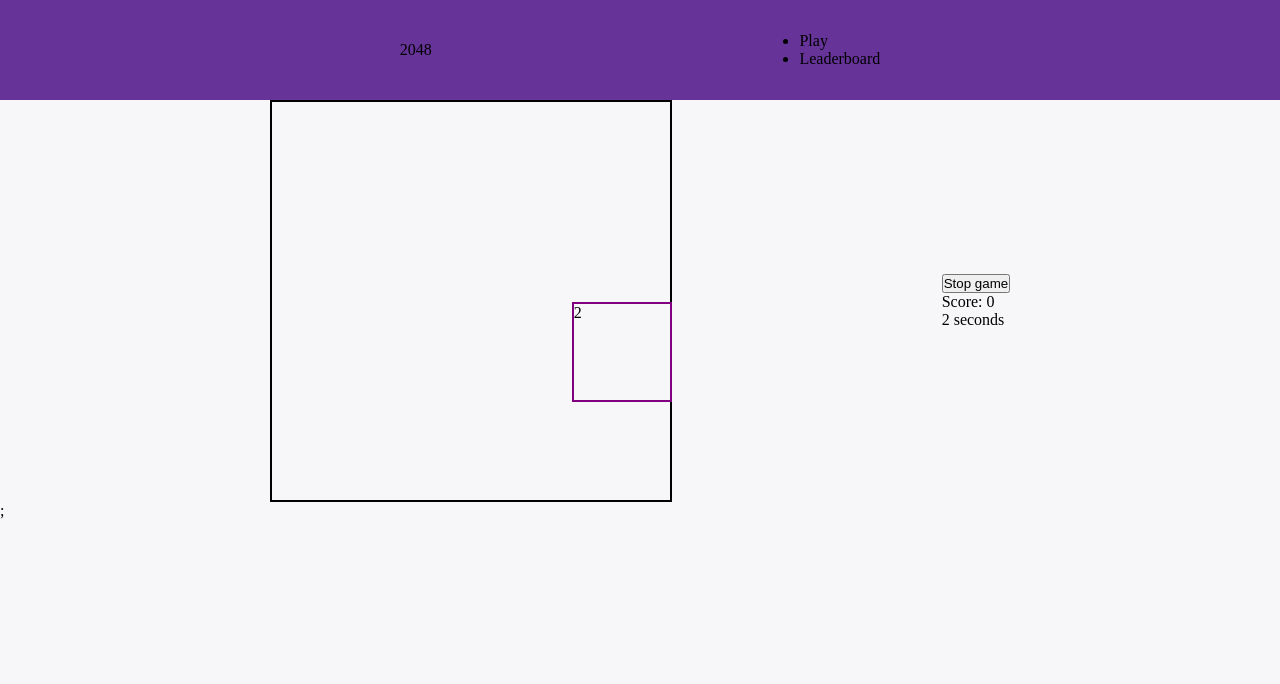
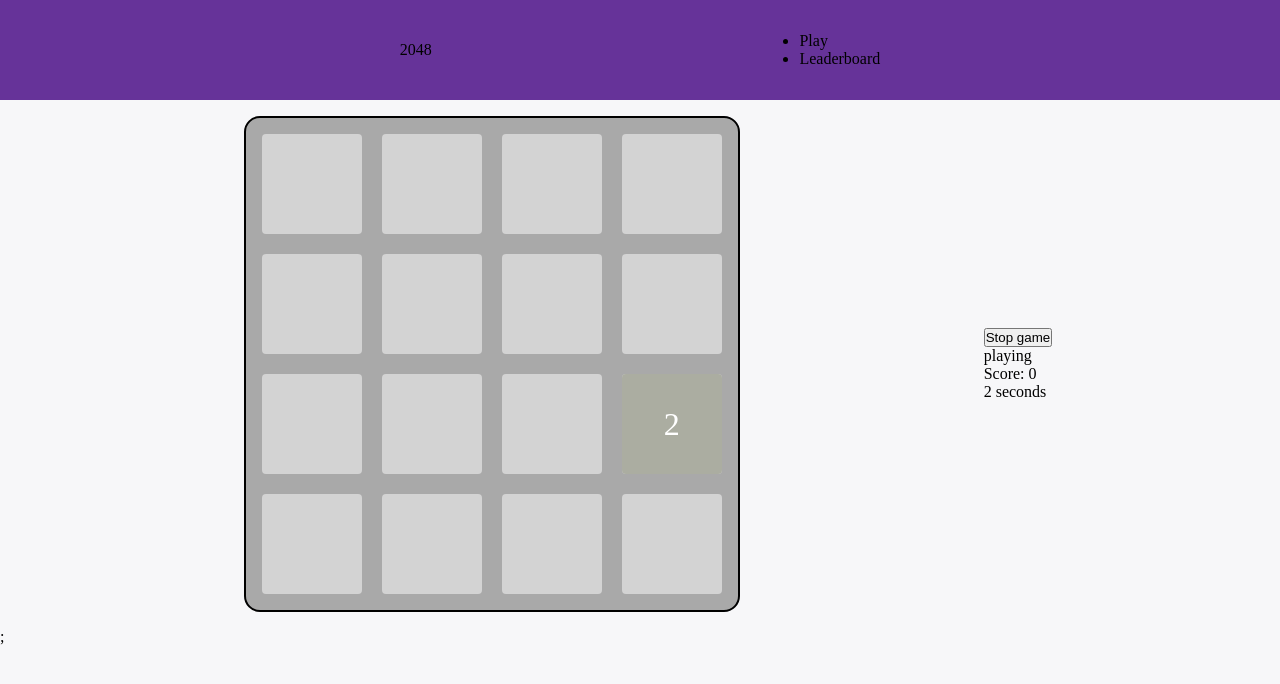
Before and after one commit to BThero/nextjs-2048, a Next.js app: page / in a window 1280 px wide. Both pictures are taken after a click on the button "Start game". Shown: the top 684 px of the page. Built offline with nearby package versions, Linux system fonts and the light colour scheme.

Commit message:
work on styling a bit

```diff
--- a/components/Playground/Playground.styled.ts
+++ b/components/Playground/Playground.styled.ts
@@ -12,14 +12,33 @@ const Card = styled(motion.div)`
   position: absolute;
   width: 100px;
   height: 100px;
-  border: 2px solid purple;
+  background-color: orange;
+  color: white;
+  border-radius: 4px;
+  display: flex;
+  justify-content: center;
+  align-items: center;
+  font-size: 2rem;
+`;
+
+const Cell = styled.div`
+  background-color: lightgray;
+  border: none;
+  border-radius: 4px;
 `;
 
 const Grid = styled.div`
+  display: grid;
+  grid-template-columns: repeat(4, 100px);
+  grid-template-rows: repeat(4, 100px);
+  gap: 20px;
   position: relative;
-  width: 402px;
-  height: 402px;
+  background-color: darkgray;
+  box-sizing: content-box;
   border: 2px solid black;
+  border-radius: 1rem;
+  padding: 1rem;
+  margin: 1rem;
 `;
 
-export { TwoCol, Card, Grid };
+export { TwoCol, Card, Grid, Cell };
--- a/components/Playground/Playground.tsx
+++ b/components/Playground/Playground.tsx
@@ -2,11 +2,29 @@ import React, { useEffect, useState } from 'react';
 import * as S from './Playground.styled';
 import { gameStateMachine } from './gameStateMachine';
 import { useMachine } from '@xstate/react';
-import { motion } from 'framer-motion';
-import { send } from 'process';
+import { AnimatePresence, motion } from 'framer-motion';
 
-const COLORS: Record<number, string> = {
-  2048: ''
+const genRandomColor = (): string => {
+  const r = Math.trunc(Math.random() * 256);
+  const g = Math.trunc(Math.random() * 256);
+  const b = Math.trunc(Math.random() * 256);
+  return `rgb(${r}, ${g}, ${b})`;
+};
+
+const genRandomColorSet = (): Record<number, string> => {
+  const res: Record<number, string> = {};
+
+  for (let i = 2; i <= 8096; i *= 2) {
+    res[i] = genRandomColor();
+  }
+
+  return res;
+};
+
+const valueColors = genRandomColorSet();
+
+const getPosition = (x: number): number => {
+  return 16 + x * 100 + x * 20;
 };
 
 const getDirection = (key: string): string => {
@@ -50,19 +68,37 @@ const Playground = () => {
   return (
     <S.TwoCol>
       <S.Grid>
+        {[...new Array(16)].map((_, i) => (
+          <S.Cell key={i} />
+        ))}
+
+        <AnimatePresence>
           {state.context.cards.map((card) => (
             <S.Card
               key={card.id}
-            initial={{ x: card.x * 100, y: card.y * 100, opacity: 0 }}
+              initial={{
+                x: getPosition(card.x),
+                y: getPosition(card.y),
+                opacity: 0
+              }}
               animate={{
-              x: card.x * 100,
-              y: card.y * 100,
-              opacity: 1
+                x: getPosition(card.x),
+                y: getPosition(card.y),
+                opacity: 1,
+                backgroundColor: valueColors[card.value]
+              }}
+              transition={{
+                duration: 0.2
+              }}
+              exit={{
+                opacity: 0,
+                scale: 0
               }}
             >
               {card.value}
             </S.Card>
           ))}
+        </AnimatePresence>
       </S.Grid>
 
       <div>
@@ -77,7 +113,7 @@ const Playground = () => {
           </button>
         )}
 
-        {state.value === 'playing' && (
+        {state.value !== 'stopped' && (
           <button
             onClick={(e) => {
               e.preventDefault();
@@ -88,6 +124,7 @@ const Playground = () => {
           </button>
         )}
 
+        <p>{state.value as string}</p>
         <p>Score: {state.context.score}</p>
         <p>{state.context.seconds} seconds</p>
       </div>
--- a/components/Playground/gameStateMachine.ts
+++ b/components/Playground/gameStateMachine.ts
@@ -97,6 +97,33 @@ const rotateRight = (cards: Card[]): Card[] => {
   );
 };
 
+const addRandomCard = (cards: Card[]): Card[] => {
+  const emptySpaces = [];
+
+  for (let i = 0; i < 4; i++) {
+    for (let j = 0; j < 4; j++) {
+      if (!cards.find((item) => item.x == i && item.y == j)) {
+        emptySpaces.push({ x: i, y: j });
+      }
+    }
+  }
+
+  const n = emptySpaces.length;
+
+  if (n > 0) {
+    const { x, y } = emptySpaces[Math.trunc(Math.random() * n)];
+
+    cards.push({
+      x,
+      y,
+      value: 2,
+      id: Math.trunc(Math.random() * 1000)
+    });
+  }
+
+  return cards;
+};
+
 const handleMove = (cards: Card[], rotate: number): Card[] => {
   for (let i = 0; i < rotate; i++) {
     cards = rotateLeft(cards);
@@ -133,15 +160,12 @@ const handleMove = (cards: Card[], rotate: number): Card[] => {
   }
 
   let newCards: Card[] = [];
-  const emptySpaces = [];
 
   for (let i = 0; i < 4; i++) {
     for (let j = 0; j < 4; j++) {
       const cell = grid[i][j];
 
-      if (!cell) {
-        emptySpaces.push({ x: i, y: j });
-      } else {
+      if (cell) {
         newCards.push({
           x: i,
           y: j,
@@ -150,19 +174,6 @@ const handleMove = (cards: Card[], rotate: number): Card[] => {
         });
       }
     }
-  }
-
-  const n = emptySpaces.length;
-
-  if (n > 0) {
-    const { x, y } = emptySpaces[Math.trunc(Math.random() * n)];
-
-    newCards.push({
-      x,
-      y,
-      value: 2,
-      id: Math.trunc(Math.random() * 1000)
-    });
   }
 
   for (let i = 0; i < rotate; i++) {
@@ -204,16 +215,6 @@ export const gameStateMachine = createMachine<gameStateContext>(
             };
           }
         },
-        // always: [
-        //   {
-        //     cond: 'didWin',
-        //     target: 'won'
-        //   },
-        //   {
-        //     cond: 'didLose',
-        //     target: 'lost'
-        //   }
-        // ],
         on: {
           TICK: {
             actions: 'increaseSeconds'
@@ -223,13 +224,65 @@ export const gameStateMachine = createMachine<gameStateContext>(
             actions: 'stopGame'
           },
           MOVE: {
-            actions: 'move'
+            actions: 'move',
+            target: 'animating'
           }
         }
-      }
+      },
+      animating: {
+        invoke: {
+          id: 'animationDelay',
+          src: (context, event) =>
+            new Promise((resolve, reject) => {
+              const timer = setTimeout(() => {
+                clearTimeout(timer);
+                resolve(true);
+              }, 400);
+            }),
+          onDone: 'adding'
+        },
+        on: {
+          STOP: {
+            target: 'stopped',
+            actions: 'stopGame'
+          }
+        }
+      },
+      adding: {
+        always: [
+          {
+            cond: 'didWin',
+            target: 'won'
+          },
+          {
+            cond: 'didLose',
+            target: 'lost'
+          },
+          {
+            actions: 'addRandomCard',
+            target: 'playing'
+          }
+        ],
+        on: {
+          STOP: {
+            target: 'stopped',
+            actions: 'stopGame'
+          }
+        }
+      },
+      won: {},
+      lost: {}
     }
   },
   {
+    guards: {
+      didLose(context) {
+        return context.cards.length === 16;
+      },
+      didWin(context) {
+        return false;
+      }
+    },
     actions: {
       increaseSeconds: assign({
         seconds: (context: gameStateContext, event) => context.seconds + 1
@@ -239,6 +292,9 @@ export const gameStateMachine = createMachine<gameStateContext>(
       move: assign({
         cards: (context, event) =>
           handleMove(context.cards, rotations[event.direction] || 0)
+      }),
+      addRandomCard: assign({
+        cards: (context, event) => addRandomCard(context.cards)
       })
     }
   }
```
Lines whose indentation alone changed are shown as unchanged.
